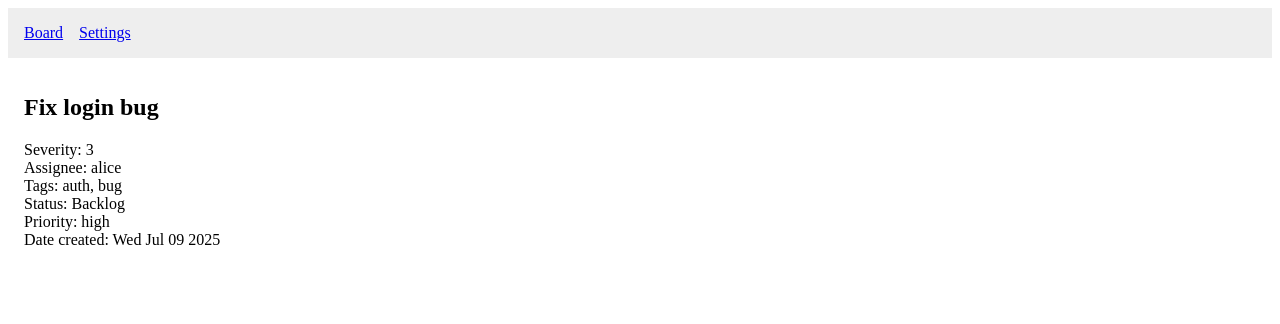
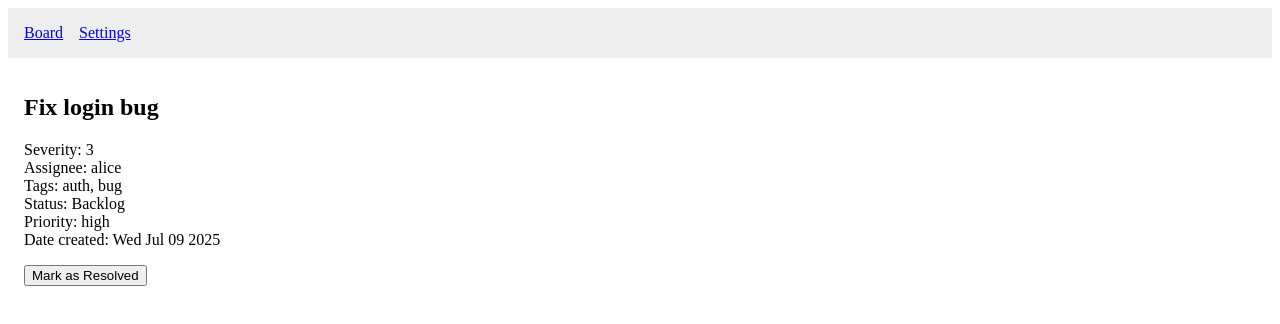
Before and after one commit to chukwuma-azubuike/kanban-issue-board, a React (Create React App) app: page /issue/1 in a window 1280 px wide. Shown: the top 324 px of the page. Built offline with nearby package versions, Linux system fonts and the light colour scheme.

Commit message:
feat(issue): add mark resolved functionality

```diff
--- a/src/pages/IssueDetailPage.tsx
+++ b/src/pages/IssueDetailPage.tsx
@@ -1,16 +1,19 @@
 import React, { useEffect, useState } from 'react';
-import { useParams } from 'react-router-dom';
+import { useParams, useNavigate } from 'react-router-dom';
 import { useIssuesStore } from '../stores/issuesStore';
+import { currentUser } from '../constants/currentUser';
 import { Issue } from '../types';
 import { saveRecentlyAccessed } from '../utils/save';
 
 export function IssueDetailPage() {
 	const { id } = useParams<{ id: string }>();
 	const getIssue = useIssuesStore((s) => s.getIssue);
+	const markResolved = useIssuesStore((s) => s.markResolved);
 	const loading = useIssuesStore((s) => s.loading);
 	const error = useIssuesStore((s) => s.error);
 
 	const [issue, setIssue] = useState<Issue | null>(null);
+	const navigate = useNavigate();
 
 	useEffect(() => {
 		saveRecentlyAccessed(id as string);
@@ -25,6 +28,14 @@ export function IssueDetailPage() {
 	if (loading) return <div>Loading…</div>;
 	if (!issue) return <div>Issue not found</div>;
 
+	const handleMark = async () => {
+		if (currentUser.role !== 'admin') {
+			return alert('Permission denied');
+		}
+		await markResolved(issue.id);
+		navigate('/board');
+	};
+
 	return (
 		<div style={{ padding: 16 }}>
 			<h2>{issue.title}</h2>
@@ -35,6 +46,14 @@ export function IssueDetailPage() {
 			<div>Priority: {issue.priority}</div>
 
 			<div>Date created: {new Date(issue.createdAt).toDateString()}</div>
+
+			<div style={{ marginTop: 16 }}>
+				{currentUser.role === 'admin' ? (
+					<button onClick={handleMark}>Mark as Resolved</button>
+				) : (
+					<div>Read-only view</div>
+				)}
+			</div>
 		</div>
 	);
 }
--- a/src/stores/issuesStore.ts
+++ b/src/stores/issuesStore.ts
@@ -23,6 +23,7 @@ interface IssuesState {
 	// actions
 	updateIssue: (issue: Partial<Issue>) => Promise<void>;
 	undoMove: (id: string) => Promise<boolean>;
+	markResolved: (id: string) => Promise<void>;
 	setQuery: (value: string) => void;
 	setAssigneeFilter: (value: string | 'all') => void;
 	setSeverityFilter: (value: number | 'all') => void;
@@ -222,6 +223,10 @@ export const useIssuesStore = create<IssuesState>()(
 					return false;
 				}
 			},
+
+			markResolved: async (issue: Issue) => {
+				await get().updateIssue({ ...issue, status: 'Done' });
+			},
 		};
 	})
 );
```
